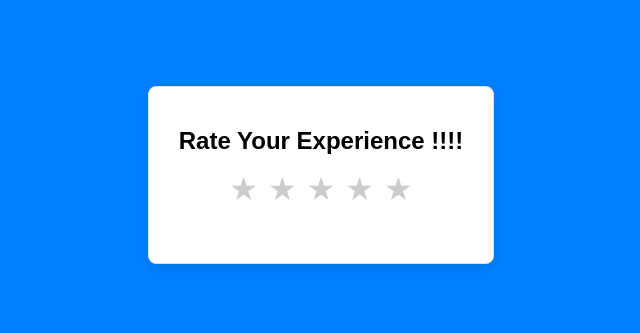
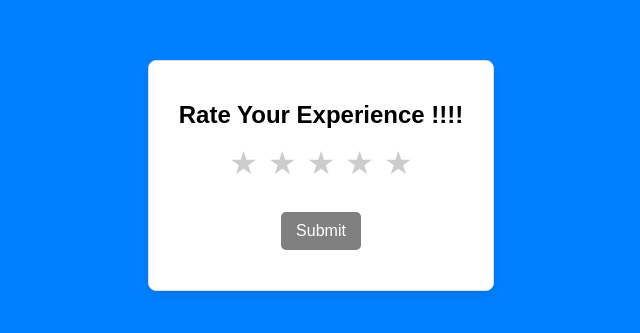
Before and after one commit to khalifa707/Frontend-Engineer, a React app in the folder 03-React/vite-project/: page / in a window 1280 px wide. Shown: the part 225-558 px from the top of the page, without its empty margins (319-959 px from the left). Built offline with nearby package versions, Linux system fonts and the light colour scheme; the HTML template or start-up script is replaced by a standard one.

Commit message:
Submit Rating

```diff
--- a/03-React/vite-project/src/components/Rating.jsx
+++ b/03-React/vite-project/src/components/Rating.jsx
@@ -11,6 +11,13 @@ const Rating = (props) => {
         'Good',
         'Excellent'
     ];
+    const [submitted, setSubmitted] = useState(false);
+
+    const handleSubmit = () => {
+        if (rating > 0){
+            setSubmitted(true);
+        }
+    };
     return (
         <div className="rating-container">
            <h2>{props.heading}</h2>
@@ -33,6 +40,19 @@ const Rating = (props) => {
                 ))}
             </div>
             {rating > 0 && <p className="feedback">{feedbackMessages[rating - 1]}</p>}
+            <button className='submit-btn'
+                    onClick={() => setSubmitted(true)}
+                    disabled={submitted || rating === 0}>Submit</button>
+
+            {submitted && (
+                <div className="modal-overlay">
+                    <div className="modal">
+                        <h2>Thank You!</h2>
+                        <p>Your rated us {rating} star{rating > 1 ? 's' : ''}</p>
+                        <button className="close-btn" onClick={() => setSubmitted(false)}>Close</button>
+                    </div>
+                </div>
+            )}
         </div>
     )
 };
--- a/03-React/vite-project/src/index.css
+++ b/03-React/vite-project/src/index.css
@@ -49,3 +49,64 @@ body{
     font-weight: bold;
     color: #333;
 }
+.submit-btn {
+    margin-top: 15px;
+    padding: 10px 15px;
+    font-size: 1rem;
+    background-color: #0080ff;
+    color: #fff;
+    border: none;
+    border-radius: 5px;
+    cursor: pointer;
+    transition: background-color 0.2s ease-in-out;
+}
+
+.submit-btn:disabled {
+    background-color: gray;
+    cursor: not-allowed;
+}
+
+.submit-btn:hover:not(:disabled) {
+    background-color: #0056b3;
+}
+
+.modal-overlay {
+    position: fixed;
+    top: 0;
+    left: 0;
+    width: 100%;
+    height: 100%;
+    background-color: rgba(0, 0, 0, 0.5);
+    display: flex;
+    justify-content: center;
+    align-items: center;
+}
+
+.modal {
+    background-color: #fff;
+    padding: 20px;
+    border-radius: 8px;
+    box-shadow: 0 4px 12px rgba(0, 0, 0, 0.1);
+    max-width: 400px;
+    text-align: center;
+}
+
+.modal h2 {
+    margin-bottom: 15px;
+    color: #333;
+}
+
+.close-btn {
+    margin-top: 15px;
+    padding: 10px;
+    background-color: red;
+    color: #fff;
+    border: none;
+    cursor: pointer;
+    transition: background-color 0.2s ease-in-out;
+    border-radius: 5px;
+}
+
+.close-btn:hover {
+    background-color: darkred;
+}
```
